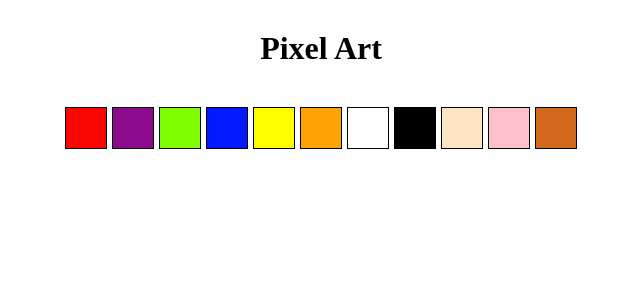
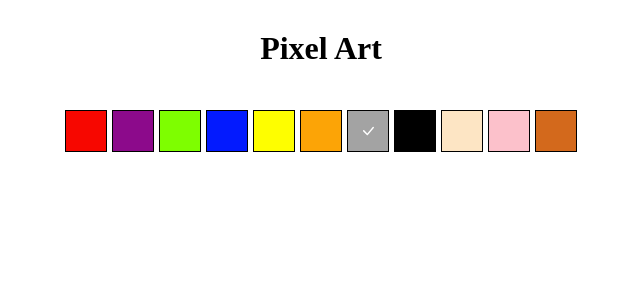
Before and after one commit to ptiry02/frontend-junior-code-challenge-3, a React (Create React App) app: page / in a window 1280 px wide. Shown: the top 300 px of the page, without its empty margins (319-959 px from the left). Built offline with nearby package versions, Linux system fonts and the light colour scheme.

Commit message:
color picker functionality

```diff
--- a/package.json
+++ b/package.json
@@ -16,6 +16,7 @@
     "html-to-image": "^1.10.8",
     "react": "^18.2.0",
     "react-dom": "^18.2.0",
+    "react-icons": "^4.6.0",
     "react-scripts": "5.0.1",
     "styled-components": "^5.3.6",
     "typescript": "^4.4.2",
--- a/src/App.tsx
+++ b/src/App.tsx
@@ -1,12 +1,15 @@
+import { useState } from 'react'
 import styled from 'styled-components'
 import ColorPicker from './components/ColorPicker'
+import ColorSelected from './context/ColorSelected.context'
 
 function App(): JSX.Element {
+  const [colorSelected, setColorSelected] = useState<undefined | string>('#ffffff')
   return (
-    <>
+    <ColorSelected.Provider value={{ colorSelected, setColorSelected }}>
       <Title>Pixel Art</Title>
       <ColorPicker />
-    </>
+    </ColorSelected.Provider>
   )
 }
 
--- a/src/components/ColorPicker.tsx
+++ b/src/components/ColorPicker.tsx
@@ -1,11 +1,22 @@
+import { useContext } from 'react'
 import styled from 'styled-components'
+import ColorSelected from '../context/ColorSelected.context'
 import { colors } from '../helpers/constants'
+import { BsCheckLg } from 'react-icons/bs'
 
 const ColorPicker = (): JSX.Element => {
+  const { colorSelected, setColorSelected } = useContext(ColorSelected)
+
   return (
     <Wrapper>
       {colors.map((c, i) => (
-        <Option key={i} style={{ backgroundColor: c }}></Option>
+        <Option key={i} style={{ backgroundColor: c }} onClick={() => setColorSelected(c)}>
+          {colorSelected === c && (
+            <Selected>
+              <BsCheckLg color='white' />
+            </Selected>
+          )}
+        </Option>
       ))}
     </Wrapper>
   )
@@ -15,11 +26,23 @@ export default ColorPicker
 
 const Wrapper = styled.div`
   display: flex;
-  column-gap: 5px;
   align-self: center;
 `
 const Option = styled.div`
   border: 1px solid #000000;
   width: 40px;
   height: 40px;
+  margin: 2.5px;
+  :hover {
+    cursor: pointer;
+    transform: scale(1.5);
+  }
 `
+const Selected = styled.div`
+  height: 100%;
+  width: 100%;
+  background-color: #0000005c;
+  display: flex;
+  align-items: center;
+  justify-content: center;
+`
--- /dev/null
+++ b/src/context/ColorSelected.context.ts
@@ -0,0 +1,10 @@
+/* eslint-disable @typescript-eslint/no-empty-function */
+import { createContext, Dispatch, SetStateAction } from 'react'
+
+type ColorSelectedContextState = {
+  colorSelected: undefined | string
+  setColorSelected: Dispatch<SetStateAction<undefined | string>>
+}
+
+const ColorSelected = createContext<ColorSelectedContextState>({ colorSelected: undefined, setColorSelected: () => {} })
+export default ColorSelected
```
Also changed, not shown: 1 other file (tests, documents, lock files or other folders).
